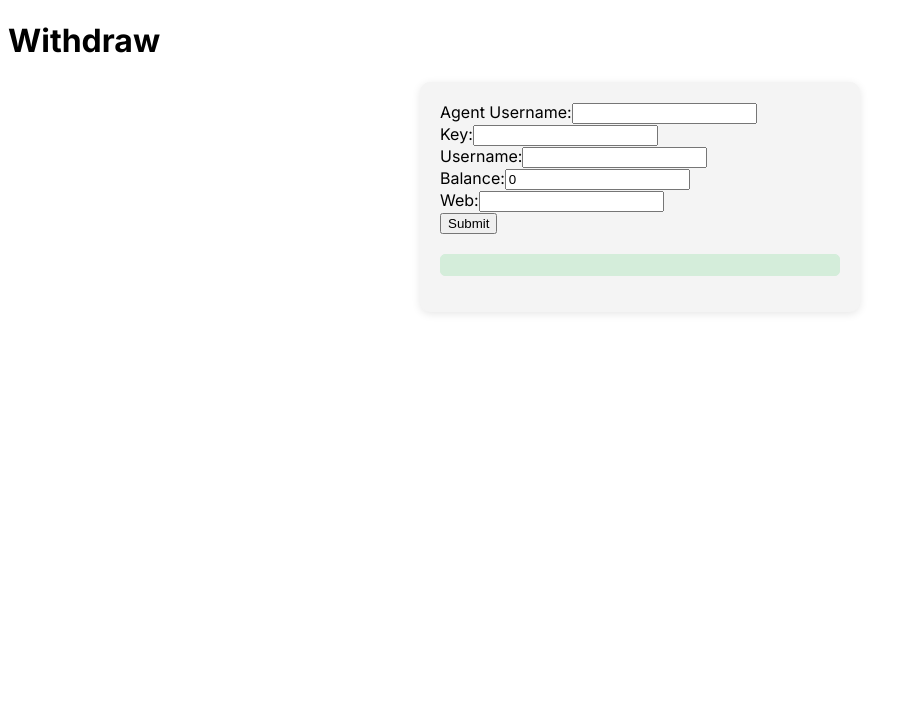
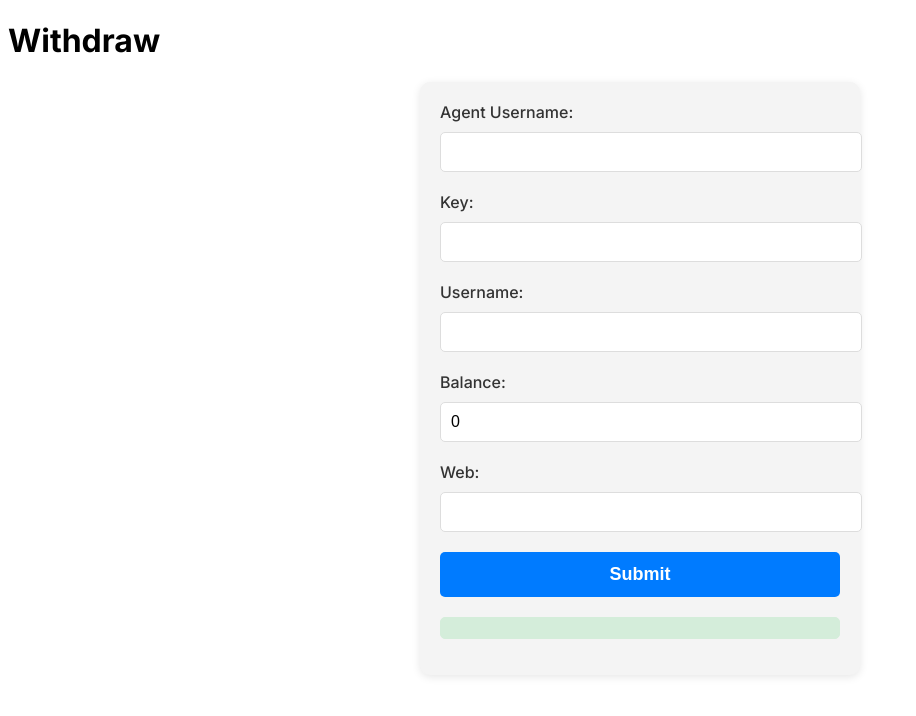
Before and after one commit to 0XB00M/game-site, a Next.js app: page /admin-panel/withdraw in a window 1280 px wide. Shown: the top 716 px of the page, without its empty margins (0-916 px from the left). Built offline with nearby package versions, Linux system fonts and the light colour scheme.

Commit message:
Update WithDrawForm.tsx

```diff
--- a/ui/components/userform/WithDrawForm.tsx
+++ b/ui/components/userform/WithDrawForm.tsx
@@ -62,57 +62,62 @@ const Form: React.FC = () => {
   return (
     <div className={styles.formContainer}>
       <form onSubmit={handleSubmit}>
-        <div>
-          <label htmlFor="agentUsername">Agent Username:</label>
+        <div className={styles.formGroup}>
+          <label className={styles.label} htmlFor="agentUsername">Agent Username:</label>
           <input
             type="text"
             id="agentUsername"
+            className={styles.input}
             value={agentUsername}
             onChange={(e) => setAgentUsername(e.target.value)}
             required
           />
         </div>
-        <div>
-          <label htmlFor="key">Key:</label>
+        <div className={styles.formGroup}>
+          <label className={styles.label} htmlFor="key">Key:</label>
           <input
             type="text"
             id="key"
+            className={styles.input}
             value={key}
             onChange={(e) => setKey(e.target.value)}
             required
           />
         </div>
-        <div>
-          <label htmlFor="username">Username:</label>
+        <div className={styles.formGroup}>
+          <label className={styles.label} htmlFor="username">Username:</label>
           <input
             type="text"
             id="username"
+            className={styles.input}
             value={username}
             onChange={(e) => setUsername(e.target.value)}
             required
           />
         </div>
-        <div>
-          <label htmlFor="balance">Balance:</label>
+        <div className={styles.formGroup}>
+          <label className={styles.label} htmlFor="balance">Balance:</label>
           <input
             type="number"
             id="balance"
+            className={styles.input}
             value={balance}
             onChange={handleInputChange}
             required
           />
         </div>
-        <div>
-          <label htmlFor="web">Web:</label>
+        <div className={styles.formGroup}>
+          <label className={styles.label} htmlFor="web">Web:</label>
           <input
             type="text"
             id="web"
+            className={styles.input}
             value={web}
             onChange={(e) => setWeb(e.target.value)}
             required
           />
         </div>
-        <button type="submit">Submit</button>
+        <button type="submit" className={styles.button}>Submit</button>
       </form>
 
       {/* User data */}
```
